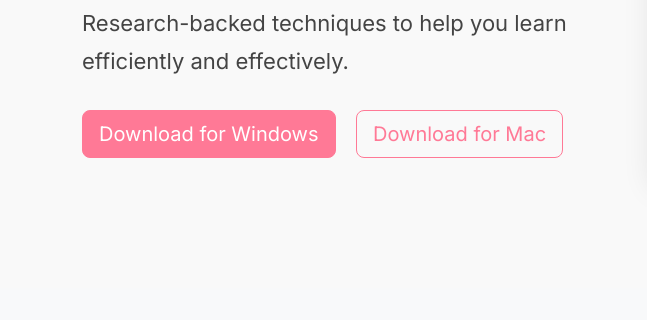
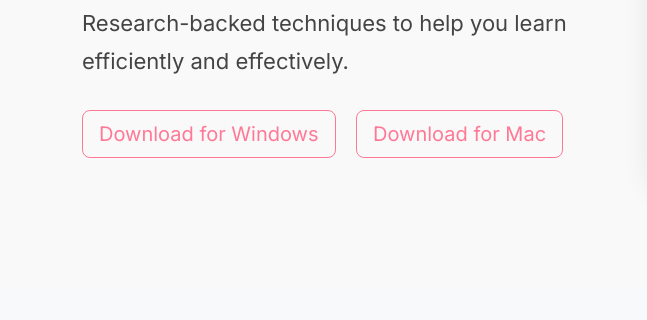
Before and after one commit to mohanwugupta/MIDIScale-Website, a plain HTML site: page index.html in a window 1280 px wide. Shown: the part 318-638 px from the top of the page, 0-647 px from the left. Drawn offline with nearby package versions, Linux system fonts and the light colour scheme.

Commit message:
Update index.html

```diff
--- a/index.html
+++ b/index.html
@@ -65,7 +65,7 @@
                     <h1 class="display-4 fw-bold">Learn Piano with MIDIScale</h1>
                     <p class="lead mb-4">Research-backed techniques to help you learn efficiently and effectively.</p>
                     <div class="download-buttons">
-                        <button id="windowsButton" class="btn btn-primary btn-lg me-3">Download for Windows</button>
+                        <button id="windowsButton" class="btn btn-outline-primary btn-lg me-3">Download for Windows</button>
                         <button id="macButton" class="btn btn-outline-primary btn-lg">Download for Mac</button>
                     </div>
                 </div>
```
